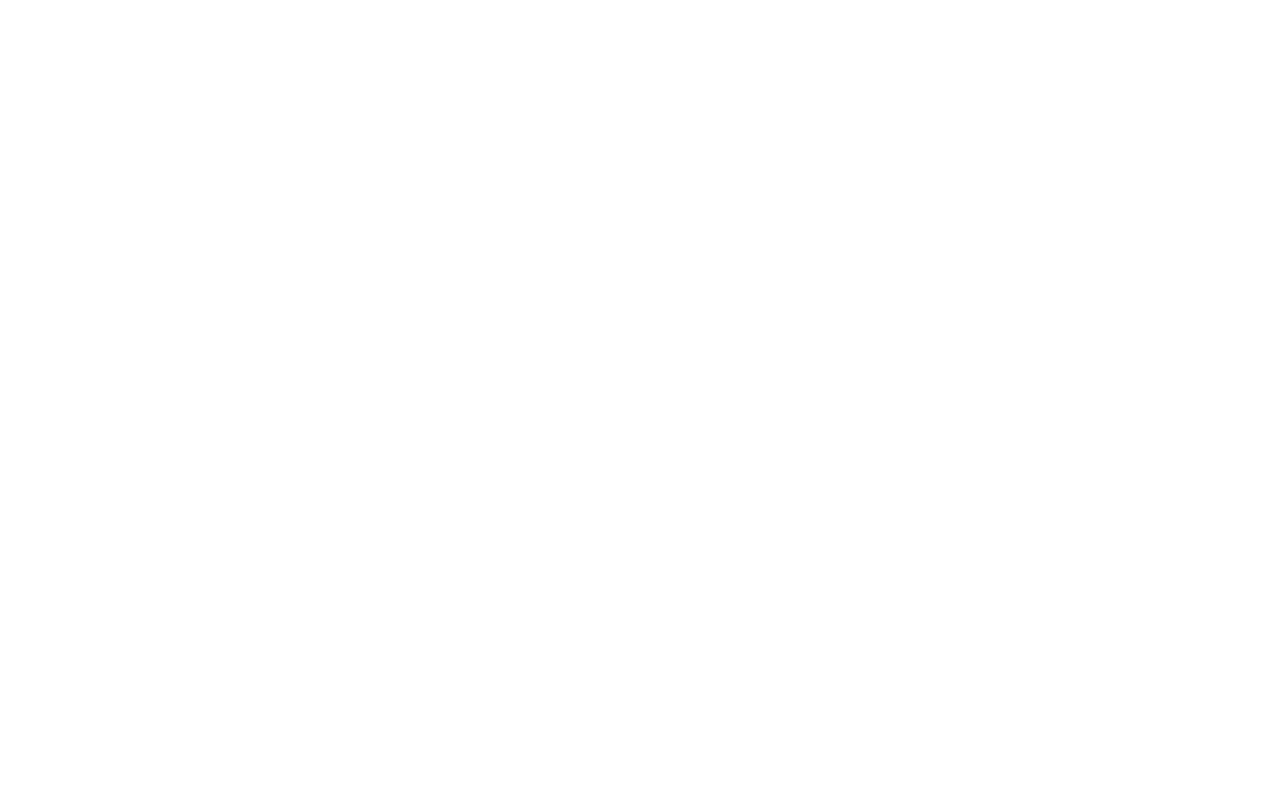
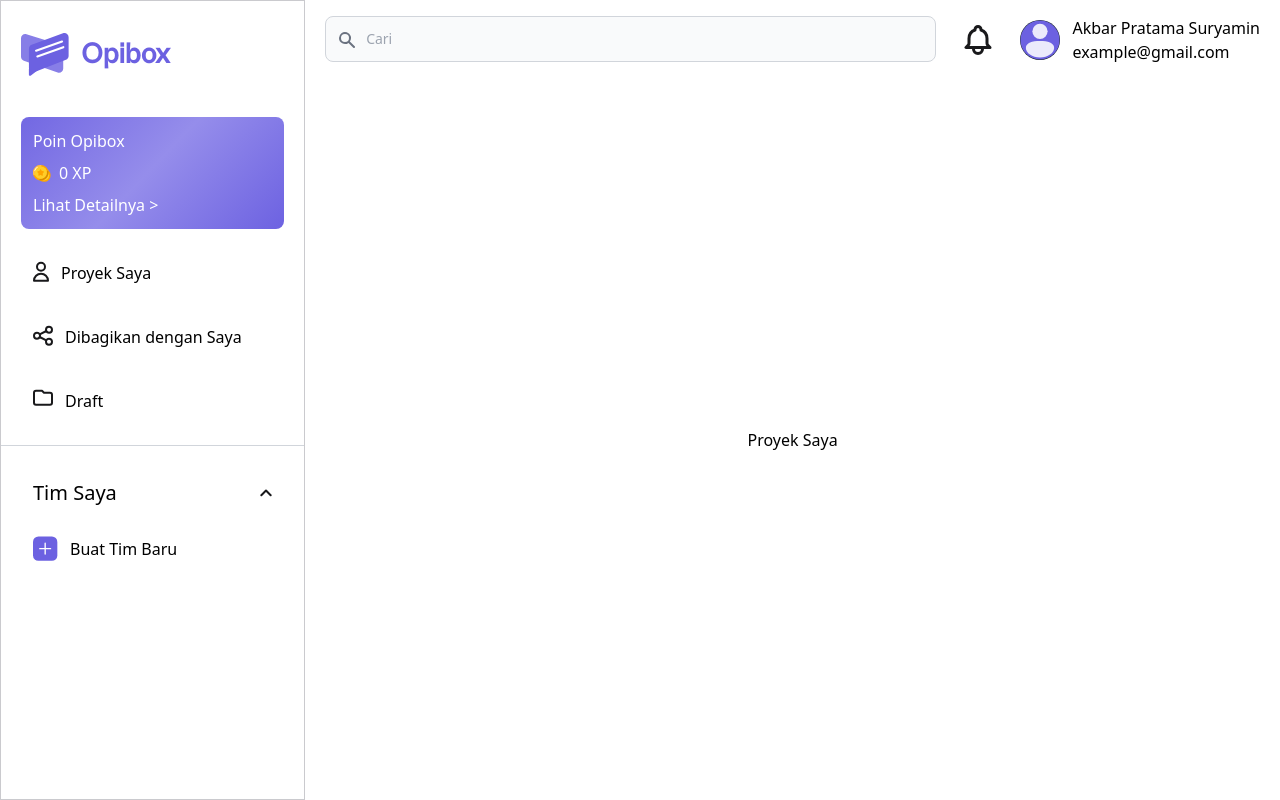
Before and after one commit to akbar5yn/OpiBox, a Nuxt app: page /mainpage in a window 1280 px wide. Before the commit this address had no page. Built offline with nearby package versions, Linux system fonts and the light colour scheme.

Commit message:
make the initial initialization of the main page

```diff
--- a/pages/dashboard/index.vue
+++ /dev/null
@@ -1,8 +0,0 @@
-<template />
-
-<script>
-export default {
-  name: 'DashBoard',
-  layout: 'DashBoard'
-}
-</script>
--- /dev/null
+++ b/pages/mainpage/index.vue
@@ -0,0 +1,15 @@
+<template>
+  <div class="flex justify-center items-center h-full">
+    <!-- main content -->
+    <h1 id="#MyProject">
+      Proyek Saya
+    </h1>
+  </div>
+</template>
+
+<script>
+export default {
+  name: 'Mainpage',
+  layout: 'MainPage'
+}
+</script>
```
